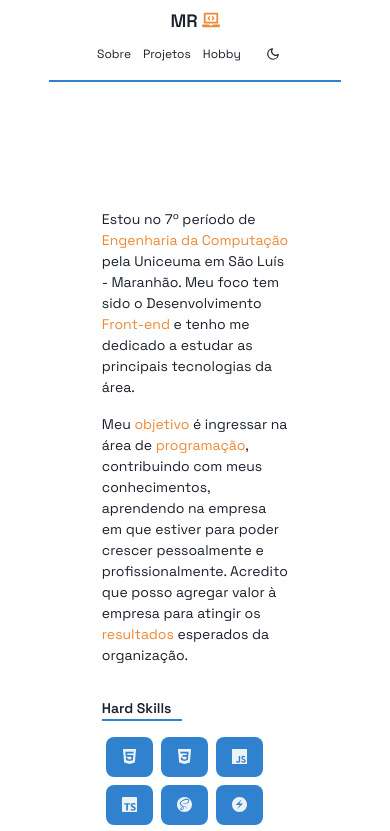
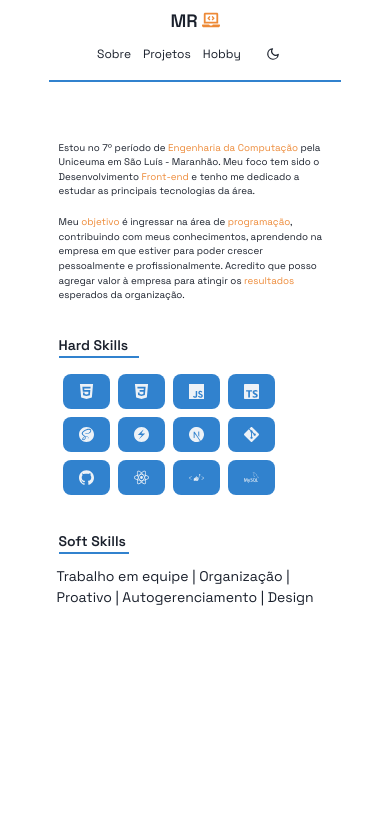
Before and after one commit to mateusrr/Portfolio, a Next.js app: page /about in a window 390 px wide. Shown: the top 831 px of the page. Built offline with nearby package versions, Linux system fonts and the light colour scheme.

Commit message:
update skills, languages, about, projects -> responsive.

```diff
--- a/src/components/About/Languages.tsx
+++ b/src/components/About/Languages.tsx
@@ -15,7 +15,7 @@ const LanguagesDefinition = ({ href, icon: Icon, ariaLabel }: any) => {
       bg="blue.500"
       p={{ base: 'auto', md: '3' }}
       m={1}
-      h="40px"
+      h="35px"
       borderRadius={8}
       _hover={{
         bg: 'blue.600',
--- a/src/components/About/Skills.tsx
+++ b/src/components/About/Skills.tsx
@@ -36,7 +36,7 @@ const Skills = () => {
           borderBottom="2px solid"
           borderBottomColor="blue.500"
           borderRight={110}
-          w={{ base: '75px', md: '100px' }}
+          w={{ base: '70px', md: '100px' }}
         >
           Soft Skills
         </Text>
--- a/src/pages/about.tsx
+++ b/src/pages/about.tsx
@@ -11,9 +11,9 @@ export default function About() {
       <MotionEffect>
         <Grid justifyContent="center">
           <Box
-            maxW={{ base: '500px', md: '800px' }}
-            fontSize={{ base: 'sm', md: 'xl' }}
-            m="15vh"
+            maxW={{ base: 'auto', md: '800px' }}
+            fontSize={{ base: '2.5vw', md: 'xl' }}
+            m="15vw"
             textAlign="left"
           >
             <Text>
--- a/src/pages/projects.tsx
+++ b/src/pages/projects.tsx
@@ -34,7 +34,7 @@ export default function Teste({ projects }: ProjectProps) {
         m={{ base: '5vh', md: '20vh' }}
       >
         <SimpleGrid
-          maxW={{ base: '500px', md: '800px' }}
+          maxW={{ base: '500px', md: '700px' }}
           gap={{ base: '4', md: '7' }}
           px={{ base: 4, md: 0 }}
         >
```
